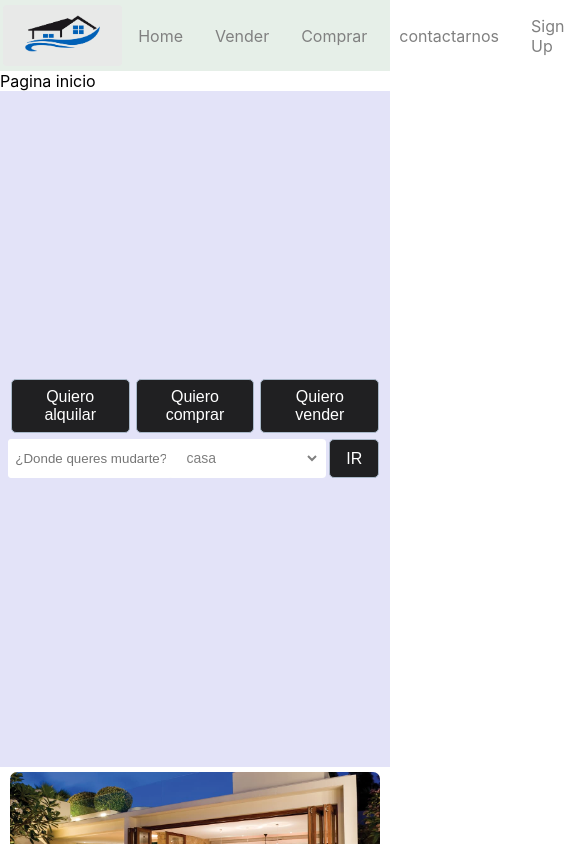
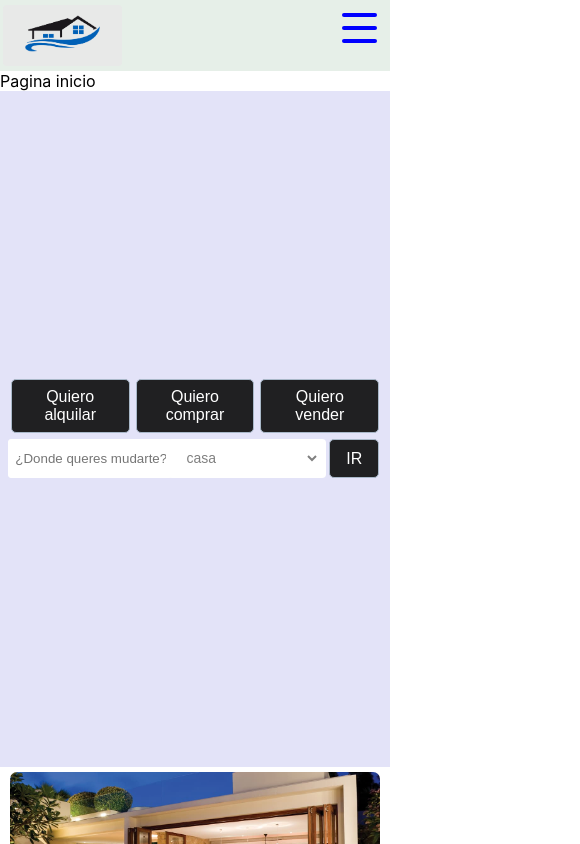
Before and after one commit to No-Country/C8-50-typescript-react, a React (Create React App) app in the folder frontend/: page / in a window 390 px wide. Shown: the top 844 px of the page, 580 px wide, since content can reach past the window. Built offline with nearby package versions, Linux system fonts and the light colour scheme.

Commit message:
fix: responsive navbar mobile

```diff
--- a/frontend/public/index.html
+++ b/frontend/public/index.html
@@ -3,7 +3,10 @@
 	<head>
 		<meta charset="utf-8" />
 		<link rel="icon" href="%PUBLIC_URL%/favicon.ico" />
-    <link rel="stylesheet" href="https://fonts.googleapis.com/css2?family=Material+Symbols+Outlined:opsz,wght,FILL,GRAD@20..48,100..700,0..1,-50..200" />
+		<link
+			rel="stylesheet"
+			href="https://fonts.googleapis.com/css2?family=Material+Symbols+Outlined:opsz,wght,FILL,GRAD@20..48,100..700,0..1,-50..200"
+		/>
 		<meta name="viewport" content="width=device-width, initial-scale=1" />
 		<meta name="theme-color" content="#000000" />
 		<meta
@@ -25,7 +28,7 @@
       work correctly both with client-side routing and a non-root public URL.
       Learn how to configure a non-root public URL by running `npm run build`.
     -->
-    <title>React App</title>
+		<title>Zavalla Inmobiliaria</title>
 	</head>
 	<body>
 		<noscript>You need to enable JavaScript to run this app.</noscript>
--- /dev/null
+++ b/frontend/src/components/Navbar/BurgerBtn.tsx
@@ -0,0 +1,18 @@
+import { Burger } from '../../styled-components/styled.navbarElements';
+interface Props {
+	clicked?: boolean;
+	handleClick: any;
+}
+function BurgerBtn(props: Props): JSX.Element {
+	return (
+		<Burger onClick={props.handleClick}>
+			<div className={`icon nav-icon-5 ${props.clicked ? 'open' : ''}`}>
+				<span></span>
+				<span></span>
+				<span></span>
+			</div>
+		</Burger>
+	);
+}
+
+export default BurgerBtn;
--- a/frontend/src/components/Navbar/Navbar.tsx
+++ b/frontend/src/components/Navbar/Navbar.tsx
@@ -6,10 +6,19 @@ import {
 	NavBtn,
 	NavBtnLink,
 	LogoImg,
+	BgDiv,
 } from '../../styled-components/styled.navbarElements';
 import Logo from '../../assets/img/logo.png';
+import BurgerBtn from './BurgerBtn';
+import { useState } from 'react';
 
 const Navbar = (): any => {
+	const [clicked, setClicked] = useState<boolean>(false);
+
+	const handleClick = (): any => {
+		setClicked(!clicked);
+	};
+
 	return (
 		<>
 			<Nav>
@@ -20,12 +29,28 @@ const Navbar = (): any => {
 					</NavBtnLink>
 				</NavBtn>
 				<NavMenu>
-					<NavLink to='/'>Home</NavLink>
-					<NavLink to='/vender'>Vender</NavLink>
-					<NavLink to='/comprar'>Comprar</NavLink>
-					<NavLink to='/contact'>contactarnos</NavLink>
-					<NavLink to='/sign-up'>Sign Up</NavLink>
+					<div className={`links ${clicked ? 'active' : ''}`}>
+						<NavLink onClick={handleClick} to='/'>
+							Home
+						</NavLink>
+						<NavLink onClick={handleClick} to='/vender'>
+							Vender
+						</NavLink>
+						<NavLink onClick={handleClick} to='/comprar'>
+							Comprar
+						</NavLink>
+						<NavLink onClick={handleClick} to='/contact'>
+							Contactos
+						</NavLink>
+						<NavLink onClick={handleClick} to='/sign-up'>
+							Sign Up
+						</NavLink>
+					</div>
 				</NavMenu>
+				<div className='burguer'>
+					<BurgerBtn clicked={clicked} handleClick={handleClick} />
+				</div>
+				<BgDiv className={`initial ${clicked ? 'active' : ''}`}></BgDiv>
 			</Nav>
 		</>
 	);
--- a/frontend/src/styled-components/styled.navbarElements.tsx
+++ b/frontend/src/styled-components/styled.navbarElements.tsx
@@ -11,6 +11,11 @@ export const Nav = styled.nav`
 	display: flex;
 	justify-content: space-between;
 	padding: 0.2rem;
+	.burguer {
+		@media (min-width: 768px) {
+			display: none;
+		}
+	}
 `;
 
 export const NavLink = styled(Link)`
@@ -21,7 +26,7 @@ export const NavLink = styled(Link)`
 	padding: 0 1rem;
 	height: 100%;
 	cursor: pointer;
-	.active {
+	&.active {
 		color: #000000;
 	}
 `;
@@ -32,8 +37,51 @@ export const Bars = styled.div`
 `;
 
 export const NavMenu = styled.div`
-	display: flex;
-	align-items: center;
+	div {
+		display: flex;
+		align-items: center;
+		padding: 0.4rem;
+		justify-content: space-between;
+		z-index: 1;
+	}
+	.links {
+		position: absolute;
+		top: -700px;
+		left: -2000px;
+		right: 0;
+		margin-left: auto;
+		margin-right: auto;
+		text-align: center;
+		margin: 5px;
+
+		a {
+			font-size: 2rem;
+			display: block;
+			margin: 1rem;
+		}
+		@media (min-width: 768px) {
+			position: initial;
+			margin: 0;
+			a {
+				font-size: 1.5rem;
+				display: inline;
+				margin: 2px;
+			}
+		}
+	}
+
+	.links.active {
+		width: 100%;
+		display: block;
+		position: absolute;
+		margin-left: auto;
+		margin-right: auto;
+		margin-top: 5px;
+		top: 20%;
+		left: 0;
+		right: 0;
+		text-align: center;
+	}
 `;
 
 export const NavBtn = styled.nav`
@@ -50,3 +98,72 @@ export const NavBtnLink = styled(Link)`
 	border: none;
 	cursor: pointer;
 `;
+
+export const Burger = styled.div`
+	.nav-icon-5 {
+		width: 35px;
+		height: 30px;
+		margin: 10px 10px;
+		position: relative;
+		cursor: pointer;
+		display: inline-block;
+	}
+	.nav-icon-5 span {
+		background-color: blue;
+		position: absolute;
+		border-radius: 2px;
+		transition: 0.3s cubic-bezier(0.8, 0.5, 0.2, 1.4);
+		width: 100%;
+		height: 4px;
+		transition-duration: 500ms;
+	}
+	.nav-icon-5 span:nth-child(1) {
+		top: 0px;
+		left: 0px;
+	}
+	.nav-icon-5 span:nth-child(2) {
+		top: 13px;
+		left: 0px;
+		opacity: 1;
+	}
+	.nav-icon-5 span:nth-child(3) {
+		bottom: 0px;
+		left: 0px;
+	}
+	.nav-icon-5:not(.open):hover span:nth-child(1) {
+		transform: rotate(-3deg) scaleY(1.1);
+	}
+	.nav-icon-5:not(.open):hover span:nth-child(2) {
+		transform: rotate(3deg) scaleY(1.1);
+	}
+	.nav-icon-5:not(.open):hover span:nth-child(3) {
+		transform: rotate(-4deg) scaleY(1.1);
+	}
+	.nav-icon-5.open span:nth-child(1) {
+		transform: rotate(45deg);
+		top: 13px;
+	}
+	.nav-icon-5.open span:nth-child(2) {
+		opacity: 0;
+	}
+	.nav-icon-5.open span:nth-child(3) {
+		transform: rotate(-45deg);
+		top: 13px;
+	}
+`;
+
+export const BgDiv = styled.div`
+	position: absolute;
+	background-color: #bad9f4;
+	top: -700;
+	left: -1000;
+	margin-top: 65px;
+	transition: all 0.5s ease;
+	&.active {
+		border-radius: 0 0 60% 0;
+		top: 0;
+		left: 0;
+		width: 100%;
+		height: 70vh;
+	}
+`;
```
Also changed, not shown: frontend/.eslintrc.js. Lines whose indentation alone changed are shown as unchanged.
